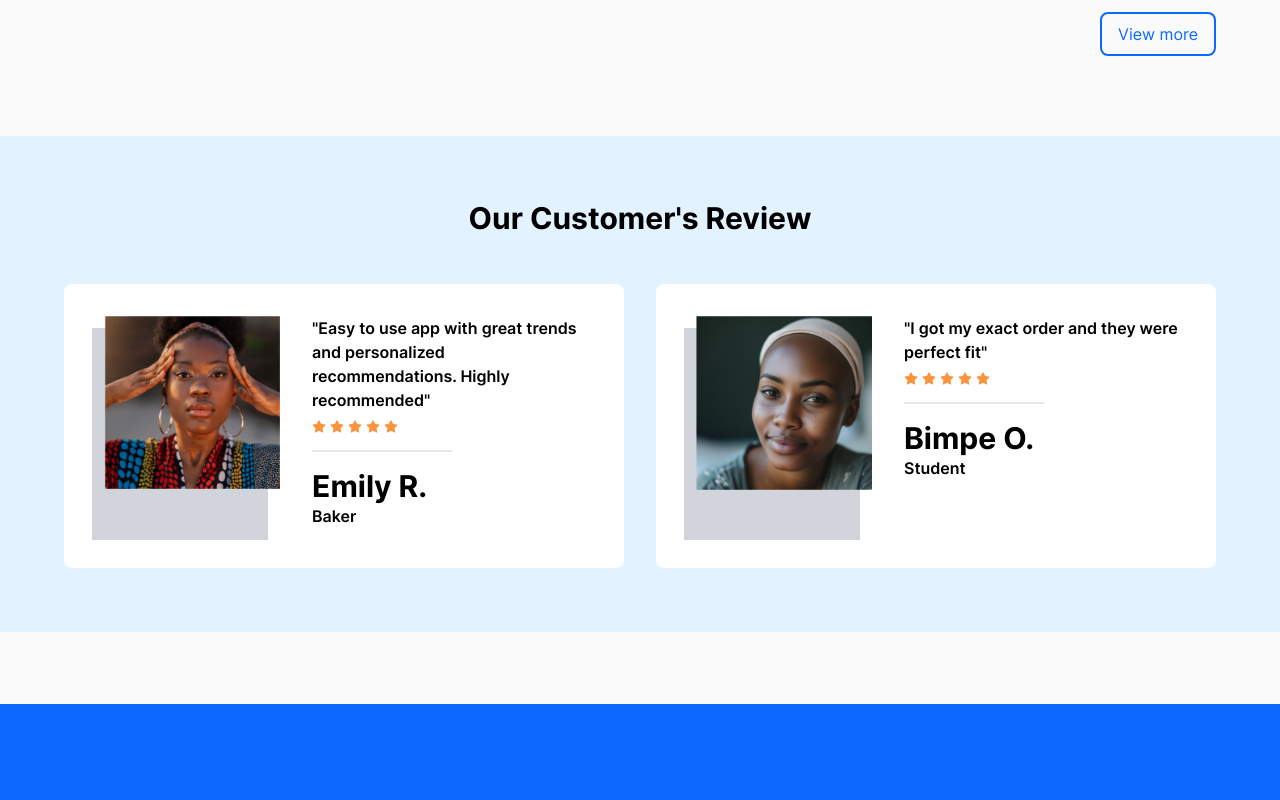
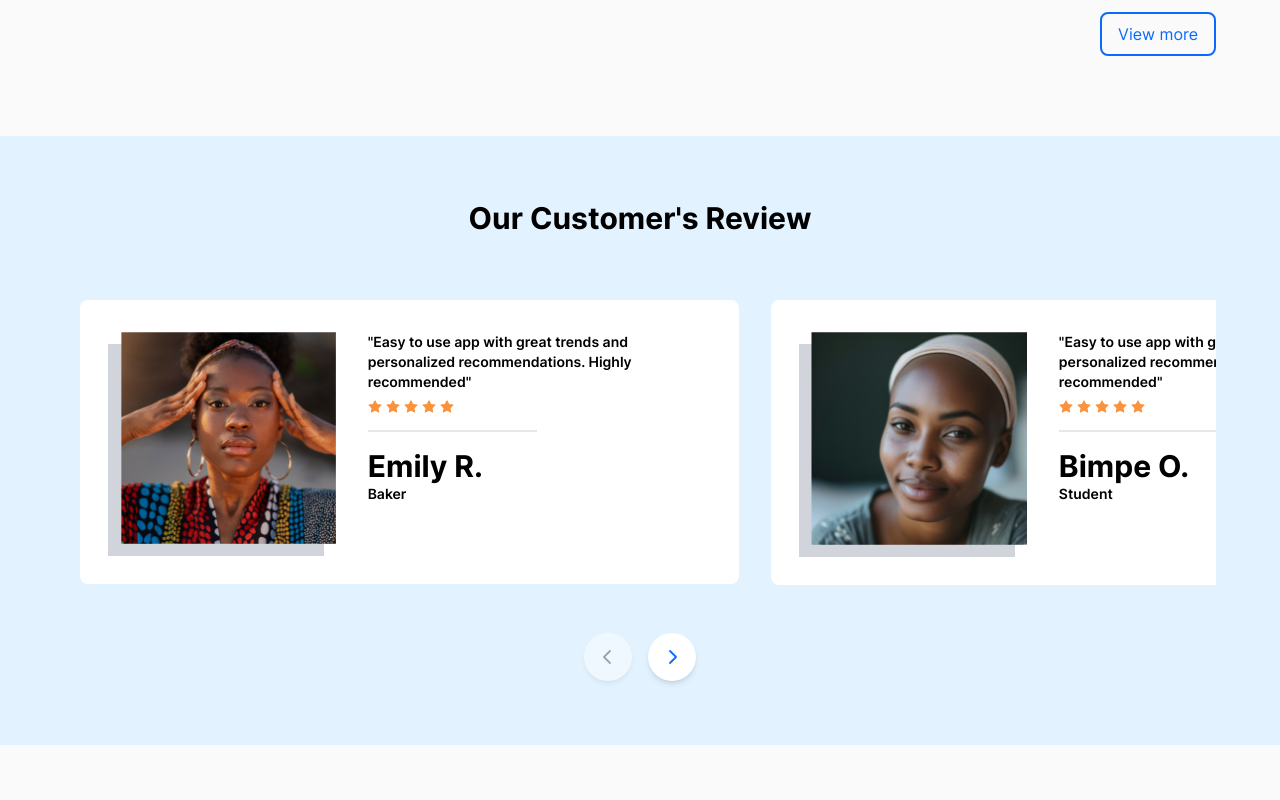
Before and after one commit to Adufe-Obanijesu/HNG_Shop, a Next.js app: page / in a window 1280 px wide. Shown: the part 2220-3020 px from the top of the page. Built offline with nearby package versions, Linux system fonts and the light colour scheme.

Commit message:
implemented the slider for testimonial

```diff
--- a/components/Navbar.jsx
+++ b/components/Navbar.jsx
@@ -72,7 +72,7 @@ export default function Navbar() {
         </div>
       </div>
 
-      <div id="mobile" className={`fixed top-0 px-4 right-0 w-1/2 h-screen bg-white flex lg:hidden flex-col justify-between py-8 border-l z-30 duration-300 ease-in transition-all ${showSidebar ? "openSidebar" : "closeSidebar"}`}>
+      <div id="mobile" className={`fixed top-0 px-4 right-0 w-1/2 h-full bg-white flex lg:hidden flex-col justify-between py-8 border-l z-30 duration-300 ease-in transition-all ${showSidebar ? "openSidebar" : "closeSidebar"}`}>
 
       <div className="hv-center gap-4">
         <span className="hidden">
--- a/components/testimonials/Testimonials.jsx
+++ b/components/testimonials/Testimonials.jsx
@@ -1,28 +1,82 @@
+import React, { useEffect, useState } from 'react';
+
 import Testimony from "./Testimony";
 
 import { testimonies } from "@/data";
 
+import { RxCaretLeft, RxCaretRight } from "react-icons/rx";
+
+const styles = [
+  "-translate-x-[100%]",
+  "-translate-x-[200%]",
+  "lg:-translate-x-[40%]",
+  "lg:-translate-x-[80%]",
+]
+
 export default function Testimonials() {
+  const [currentIndex, setCurrentIndex] = useState(0);
+  const [transformStyle, setTransformStyle] = useState("");
+
+  const handlePrev = () => {
+    setCurrentIndex((prevIndex) => Math.max(prevIndex - 1, 0));
+  };
+
+  const handleNext = () => {
+    setCurrentIndex((prevIndex) => Math.min(prevIndex + 1, testimonies.length - 1));
+  };
+
+  useEffect(() => {
+    setTransformStyle(`-translate-x-[${currentIndex * 100}%] lg:-translate-x-[${currentIndex * 40}%]`);
+  }, [currentIndex]);
+
   return (
-    <section className="xl:-mx-16 md:-mx-8 -mx-4 bg-base-blue p-16">
-      <h4 className="font-bold text-center text-3xl">
+    <section className="xl:-mx-16 md:-mx-8 -mx-4 bg-base-blue md:p-16 py-10 px-4">
+      <h4 className="font-bold text-center md:text-3xl text-2xl">
         Our Customer&apos;s Review
       </h4>
 
-      <div className="grid xl:grid-cols-2 gap-8 mt-12">
-        {testimonies.map((testimony) => {
-          const { img, text, name, career } = testimony;
+      <div className="relative overflow-hidden md:mt-12 mt-4">
+        <div
+          className={`flex transition-transform duration-300 ${transformStyle}`}
 
-          return (
-            <Testimony
-              key={name + text}
-              img={img}
-              text={text}
-              name={name}
-              career={career}
-            />
-          );
-        })}
+        >
+          {testimonies.map((testimony, index) => {
+            const { img, text, name, career } = testimony;
+
+            return (
+              <div
+                key={name + text}
+                className={`lg:w-3/5 w-full h-full flex-shrink-0 p-4`}
+                style={{ transition: 'transform 0.3s' }}
+              >
+                <Testimony img={img} text={text} name={name} career={career} />
+              </div>
+            );
+          })}
+        </div>
+      </div>
+
+      <div className="h-center mt-8">
+        <div className="flex gap-4">
+          <button
+            onClick={handlePrev}
+            disabled={currentIndex === 0}
+            className={`bg-white h-12 w-12 rounded-full shadow-md hv-center ${
+              currentIndex === 0 ? 'cursor-not-allowed opacity-50' : 'cursor-pointer'
+            }`}
+          >
+            <RxCaretLeft className="text-3xl text-gray-600" />
+          </button>
+          <button
+            onClick={handleNext}
+            disabled={currentIndex === testimonies.length - 1}
+            className={`bg-white h-12 w-12 rounded-full shadow-md hv-center ${
+              currentIndex === testimonies.length - 1 ? 'cursor-not-allowed opacity-50' : 'cursor-pointer'
+            }`}
+          >
+            <RxCaretRight className="text-3xl text-primary" />
+          </button>
+        </div>
       </div>
     </section>
   );
--- a/components/testimonials/Testimony.jsx
+++ b/components/testimonials/Testimony.jsx
@@ -3,7 +3,7 @@ import { GoStarFill } from "react-icons/go";
 
 export default function Testimony({ img, text, name, career }) {
   return (
-    <div className="bg-white pr-8 pl-10 pb-10 pt-8 grid grid-cols-5 gap-8 rounded-lg">
+    <div className="bg-white h-full md:pr-8 md:pl-10 pr-4 pl-6 pb-10 pt-8 grid grid-cols-5 md:gap-8 gap-3 rounded-lg">
       <div className="col-span-2 relative">
         <div className="flex justify-end relative z-10">
           <Image
@@ -14,12 +14,12 @@ export default function Testimony({ img, text, name, career }) {
             className="h-full w-full object-cover"
           />
         </div>
-        <div className="w-full h-full absolute -bottom-3 -left-3 bg-gray-300"></div>
+        <div className="w-full md:h-full lg:h-36 xl:h-full h-24 absolute md:-bottom-3 top-3 -left-3 bg-gray-300"></div>
       </div>
 
       <div className="col-span-3 space-y-4">
         <div className="space-y-2">
-          <p className="font-semibold">
+          <p className="font-semibold text-sm">
             &quot;
             {text}
             &quot;
@@ -37,8 +37,8 @@ export default function Testimony({ img, text, name, career }) {
         <hr className="w-1/2 border-[1.2px] text-gray-800" />
 
         <div>
-          <h3 className="font-bold text-3xl">{name}</h3>
-          <h5 className="font-semibold">{career}</h5>
+          <h3 className="font-bold md:text-3xl text-xl">{name}</h3>
+          <h5 className="font-semibold text-sm">{career}</h5>
         </div>
       </div>
     </div>
--- a/data.js
+++ b/data.js
@@ -58,9 +58,15 @@ export const testimonies = [
     },
     {
         img: "2.png",
-        text: "I got my exact order and they were perfect fit",
+        text: "Easy to use app with great trends and personalized recommendations. Highly recommended",
         name: "Bimpe O.",
         career: "Student",
+    },
+    {
+        img: "1.png",
+        text: "Easy to use app with great trends and personalized recommendations. Highly recommended",
+        name: "John D.",
+        career: "Engineer",
     },
 ]
 
```
